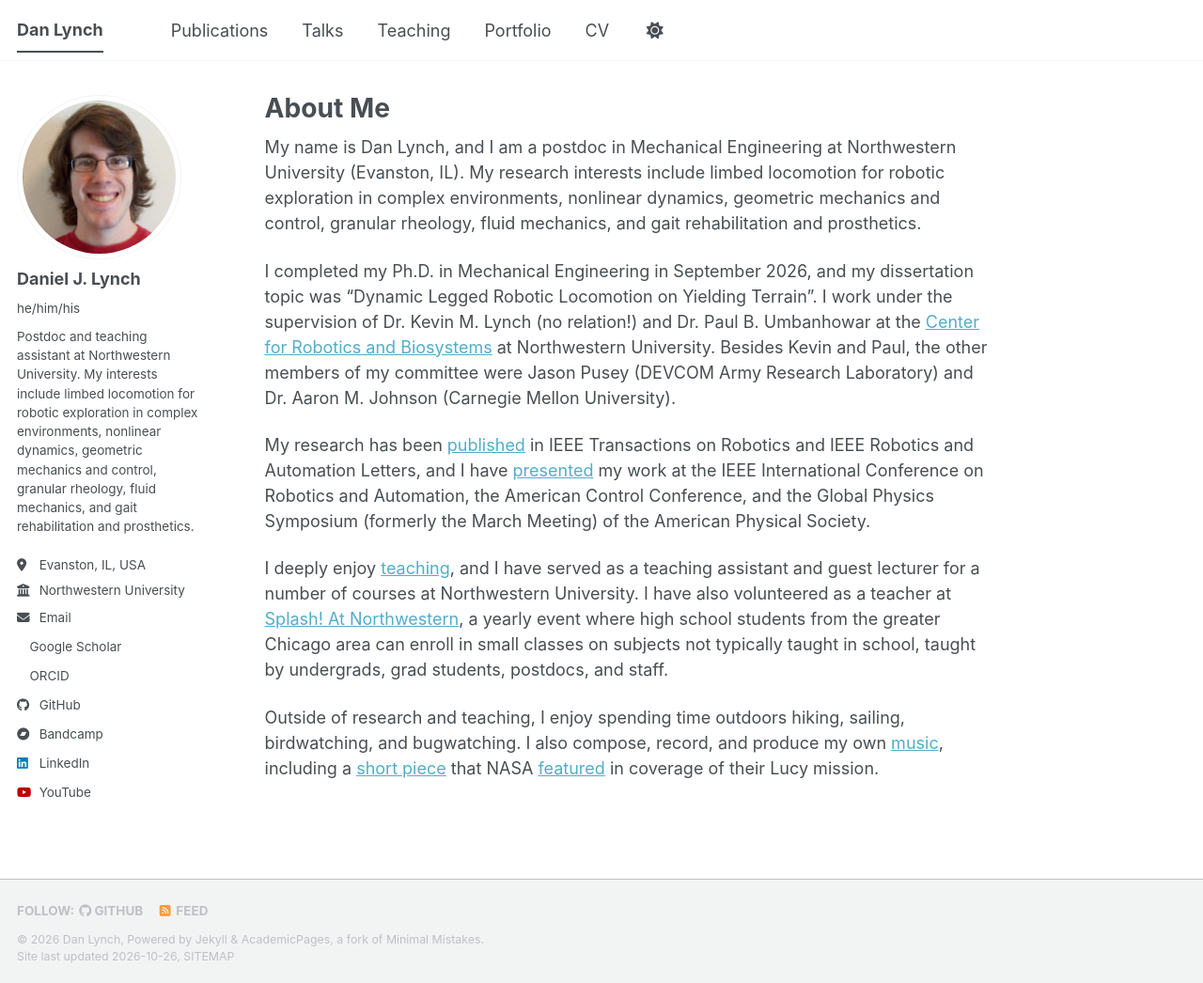
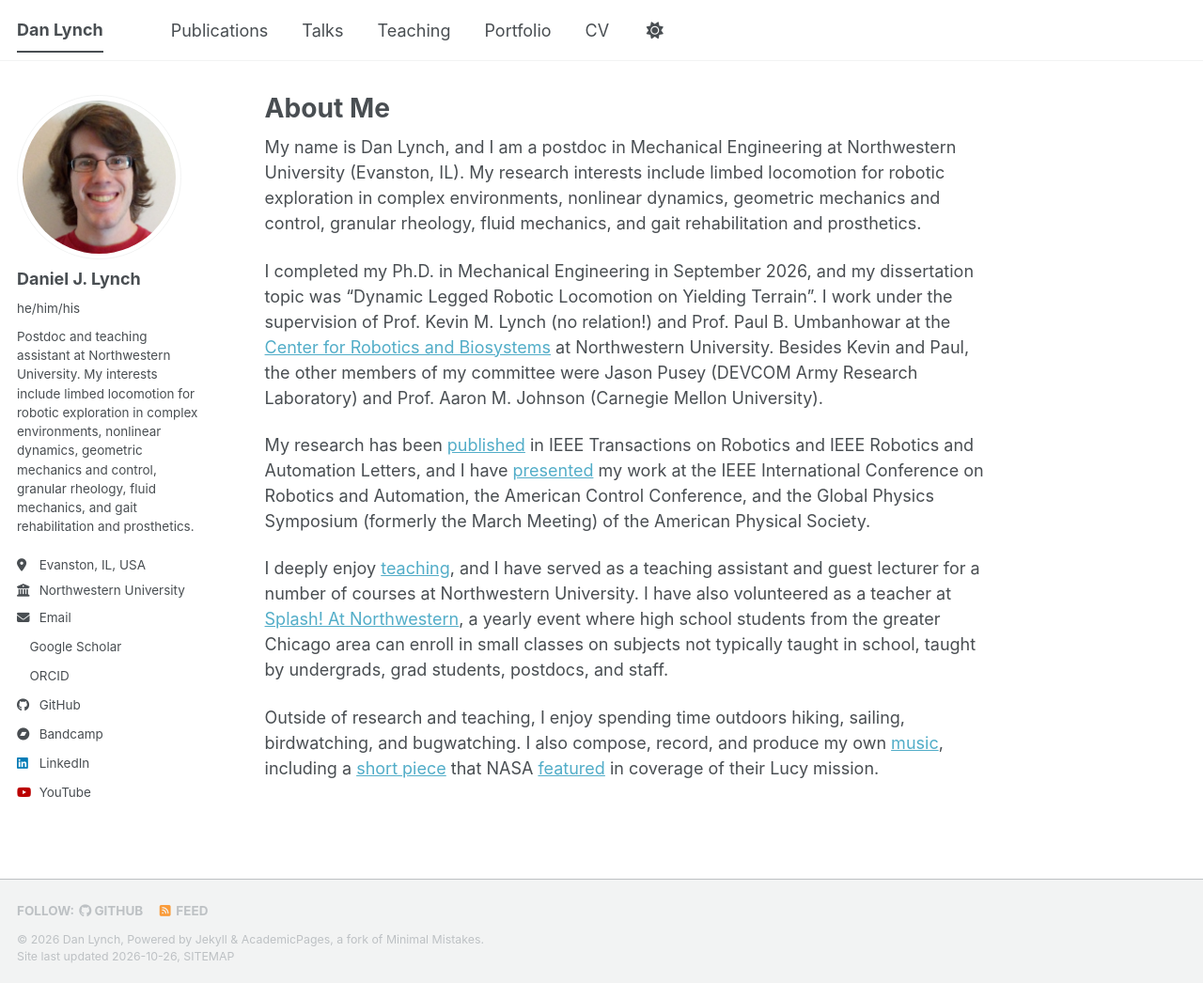
Before and after one commit to dlynch7/dlynch7.github.io, a Jekyll site: the page built from _pages/about.md, in a window 1280 px wide and 1046 px high. Shown: the whole window at 94% size. Built offline with Jekyll 4.4.1, drawn with Linux system fonts in a browser that asks for light colours; a style sheet for code colours, icons or effects is not loaded.

Commit message:
minor edits

```diff
--- a/_pages/about.md
+++ b/_pages/about.md
@@ -11,8 +11,8 @@ My name is Dan Lynch, and I am a postdoc in Mechanical Engineering at Northweste
 My research interests include limbed locomotion for robotic exploration in complex environments, nonlinear dynamics, geometric mechanics and control, granular rheology, fluid mechanics, and gait rehabilitation and prosthetics.
 
 I completed my Ph.D. in Mechanical Engineering in September 2026, and my dissertation topic was "Dynamic Legged Robotic Locomotion on Yielding Terrain".
-I work under the supervision of Dr. Kevin M. Lynch (no relation!) and Dr. Paul B. Umbanhowar at the [Center for Robotics and Biosystems](https://robotics.northwestern.edu/) at Northwestern University.
-Besides Kevin and Paul, the other members of my committee were Jason Pusey (DEVCOM Army Research Laboratory) and Dr. Aaron M. Johnson (Carnegie Mellon University).
+I work under the supervision of Prof. Kevin M. Lynch (no relation!) and Prof. Paul B. Umbanhowar at the [Center for Robotics and Biosystems](https://robotics.northwestern.edu/) at Northwestern University.
+Besides Kevin and Paul, the other members of my committee were Jason Pusey (DEVCOM Army Research Laboratory) and Prof. Aaron M. Johnson (Carnegie Mellon University).
 
 My research has been [published](publications) in IEEE Transactions on Robotics and IEEE Robotics and Automation Letters, and I have [presented](talks) my work at the IEEE International Conference on Robotics and Automation, the American Control Conference, and the Global Physics Symposium (formerly the March Meeting) of the American Physical Society.
 
```
